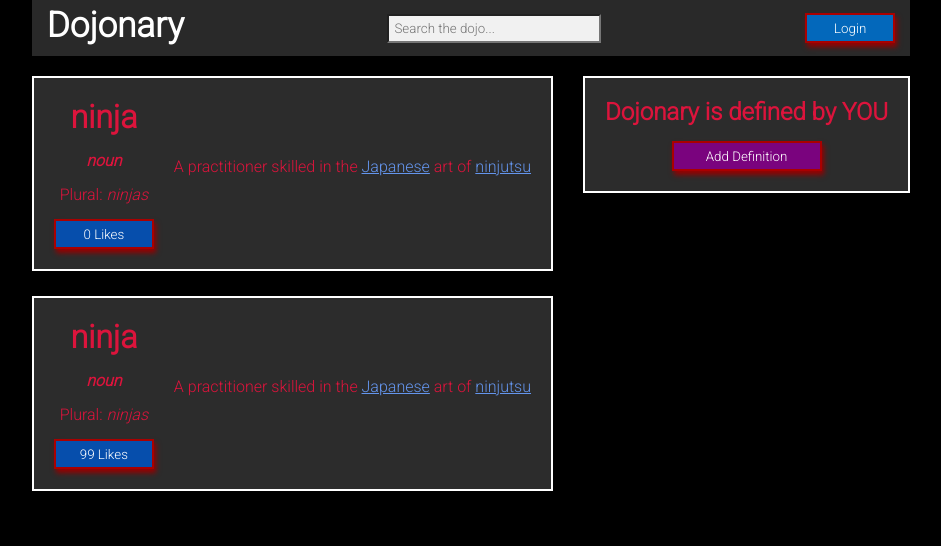
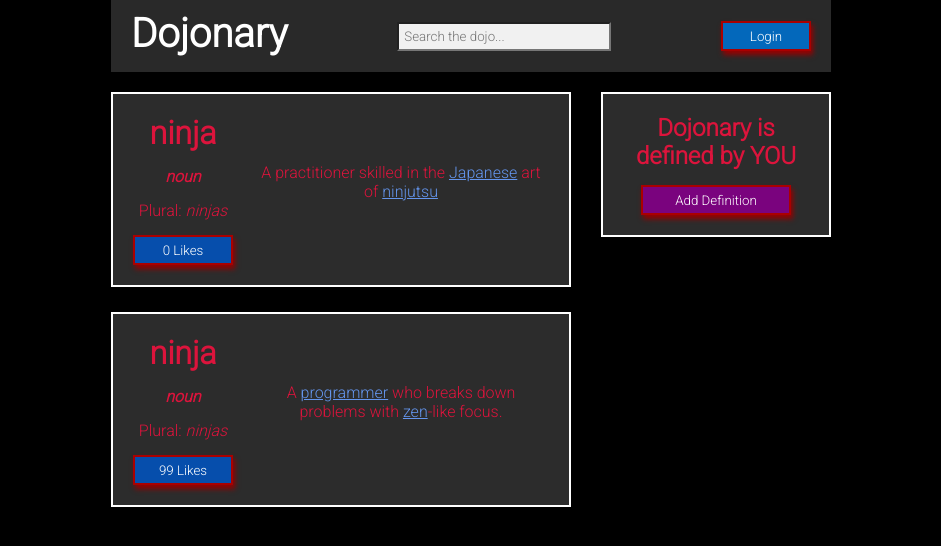
Before and after one commit to Dianka759/ButtonClicker, a plain HTML site: page index.html in a window 1280 px wide. Shown: the whole page, without its empty margins (169-1110 px from the left). Drawn offline with Linux system fonts and the light colour scheme.

Commit message:
fixed some css styling

```diff
--- a/index.html
+++ b/index.html
@@ -13,9 +13,9 @@
 </head>
 
 <body>
-
+<div class="container1">
     <!-- NAVIGATION BAR -->
-    <div class="outlin">
+    <div class="nav-container">
         <div class="nav">
             <h1 class="nav-title">Dojonary</h1>
             <form class="search">
@@ -23,11 +23,11 @@
             </form>
             <button onclick="logout(this)" class="btn">Login</button>
         </div>
+    </div>
+    <div class="layout">
+        <!-- Pronounciation boxes -->
 
-
-        <!-- Pronounciation boxes -->
-        <div class="layout">
-            <div>
+        <div class="flex2">
             <div class="container">
                 <div class="box">
                     <div>
@@ -48,14 +48,14 @@
                         <p>Plural: <span style="font-style:italic"> ninjas </span></p>
                         <button onclick="alert('Ninja was liked!! :)'); liked(this)" class="btn2">99 Likes</button>
                     </div>
-                        <p> A practitioner skilled in the <span class="link">Japanese</span> art of <span
-                                class="link">ninjutsu</span> </p>
+                    <p> A <span class="link">programmer</span> who breaks down problems with <span
+                            class="link">zen</span>-like focus. </p>
                 </div>
             </div>
         </div>
 
         <!-- DEFINITION  -->
-            <div>
+        <div class="flex1">
             <div class="container">
                 <div class="box">
                     <div>
@@ -67,7 +67,6 @@
         </div>
     </div>
 </div>
-
     <script src="script.js"></script>
 
 </body>
--- a/style.css
+++ b/style.css
@@ -6,14 +6,8 @@
 
 body {
     background-color: black;
-    text-align: center;
 }
 
-.layout {
-    display: flex;
-    margin: 20px 0px;
-    gap: 30px;
-}
 
 h1, h4, p, h2 {
     padding-bottom: 15px;
@@ -25,19 +19,23 @@ h4 {
 
 
 /* NAVIGATION */
-.nav {
+
+.nav-container {
     background-color: rgb(41, 41, 41);
     color: white;
-    height: 40px;
-    padding: 8px 15px;
+    min-height: 60px;
+    padding: 0px 20px;
+}
+
+.nav {
+    height: inherit;
     align-items: center;
-    display: flex;
     justify-content: space-between;
 }
 
 .nav-title {
     margin-top: 10px;
-    font-size: 35px;
+    font-size: 40px;
 }
 
 .btn {
@@ -63,8 +61,29 @@ h4 {
 
 
 /* Container and Boxes */
-.outlin {
-    display: inline-block;
+.container1 {
+    width: 720px;
+    margin: 0 auto;
+}
+
+.layout {
+    margin-top: 20px;
+    gap: 30px;
+    text-align: center;
+}
+
+.nav, .layout {
+    /* width: 700px; */
+    /* margin: 0 auto; */
+    display: flex;
+}
+
+.flex1 {
+    flex: 1;
+}
+
+.flex2 {
+    flex: 2;
 }
 
 .container {
@@ -80,7 +99,6 @@ h4 {
 }
 
 .box {
-    text-align: center;
     display: contents;
 }
 
```
Lines whose indentation alone changed are shown as unchanged.
